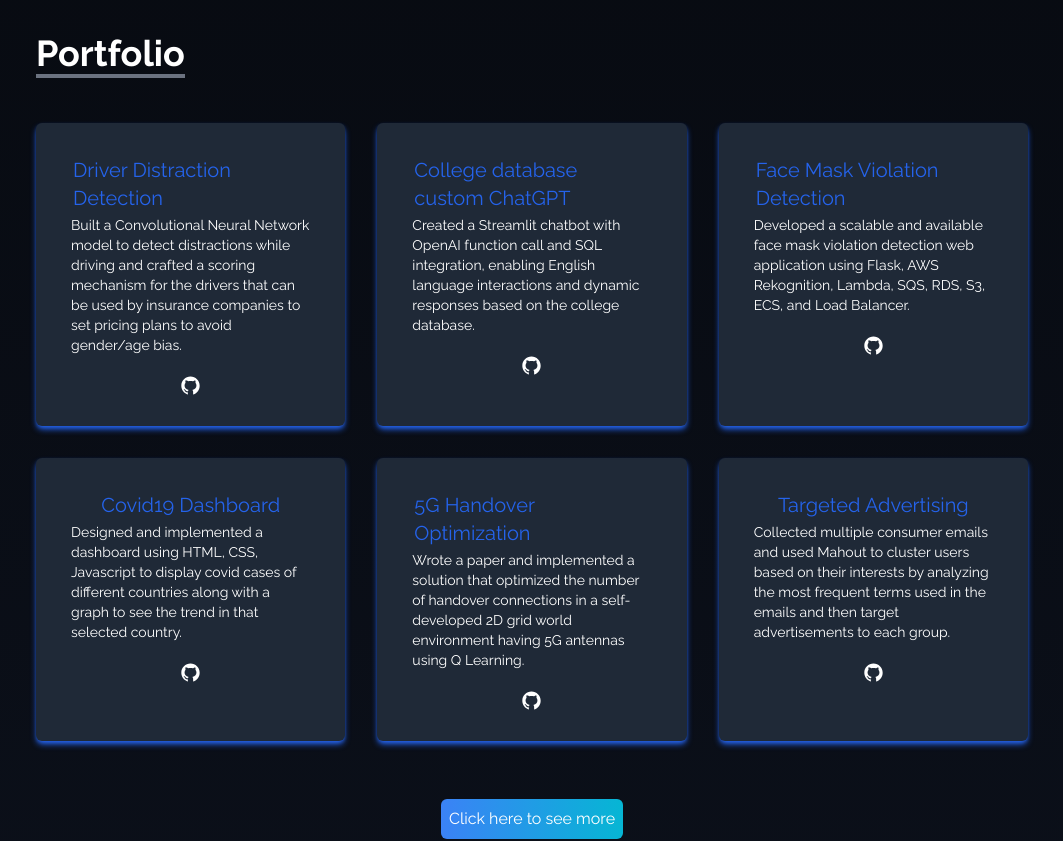
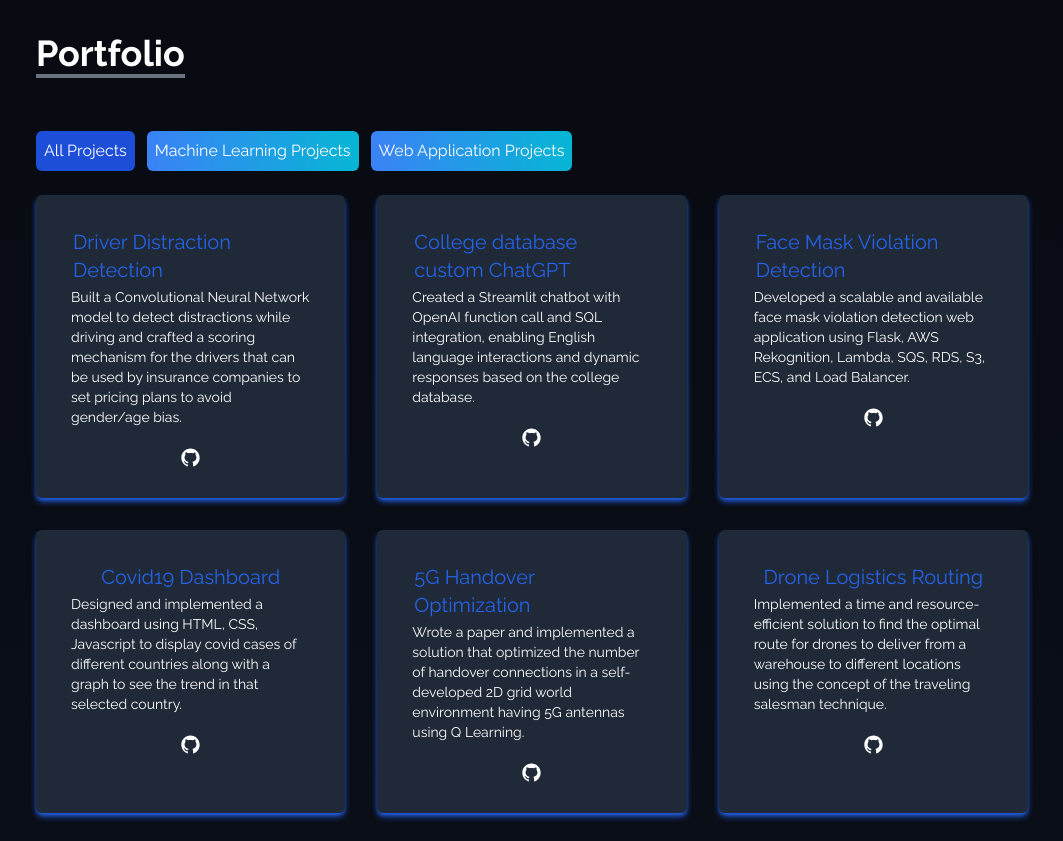
Before and after one commit to gowtham-chandrasekaran/portfolio-website, a React (Create React App) app: page / in a window 1280 px wide. Shown: the part 2240-3081 px from the top of the page, without its empty margins (108-1171 px from the left). Built offline with nearby package versions, Linux system fonts and the light colour scheme.

Commit message:
portfolio-animation

```diff
--- a/src/components/Portfolio.jsx
+++ b/src/components/Portfolio.jsx
@@ -1,11 +1,5 @@
-import React from "react";
-// import first from "../assets/portfolio/1.png";
-// import second from "../assets/portfolio/2.png";
-// import third from "../assets/portfolio/3.png";
-// // import fourth from "../assets/portfolio/4.png";
-// import fifth from "../assets/portfolio/5.png";
-// import sixth from "../assets/portfolio/6.png";
-// import seventh from "../assets/portfolio/7.png";
+import React, { useEffect, useState } from "react";
+
 import { AiOutlineGithub } from "react-icons/ai";
 import { motion } from "framer-motion";
 
@@ -19,50 +13,77 @@ const divAnimate = {
 };
 
 const Portfolio = () => {
+  const [filtered, setFiltered] = useState([]);
+  const [activeTechnology, setActiveTechnology] = useState("all");
+
   const portfolios = [
     {
       id: 1,
+      technology: "ml",
       title: "Driver Distraction Detection",
       text: "Built a Convolutional Neural Network model to detect distractions while driving and crafted a scoring mechanism for the drivers that can be used by insurance companies to set pricing plans to avoid gender/age bias.",
       link: "#",
     },
     {
       id: 2,
+      technology: "ml",
       title: "College database custom ChatGPT",
       text: "Created a Streamlit chatbot with OpenAI function call and SQL integration, enabling English language interactions and dynamic responses based on the college database.",
       link: "https://github.com/gowtham-chandrasekaran/College-Database-Custom-ChatGPT",
     },
     {
       id: 3,
+      technology: "ml",
       title: "Face Mask Violation Detection",
       text: "Developed a scalable and available face mask violation detection web application using Flask, AWS Rekognition, Lambda, SQS, RDS, S3, ECS, and Load Balancer.",
       link: "https://github.com/gowtham-chandrasekaran/Face-Mask-Violation-Detection-using-AWS-services",
     },
     {
       id: 4,
+      technology: "web",
       title: "Covid19 Dashboard",
       text: "Designed and implemented a dashboard using HTML, CSS, Javascript to display covid cases of different countries along with a graph to see the trend in that selected country.",
       link: "https://github.com/gowthambalboa/COVID19-Dashboard",
     },
     {
       id: 5,
+      technology: "ml",
       title: "5G Handover Optimization",
       text: "Wrote a paper and implemented a solution that optimized the number of handover connections in a self-developed 2D grid world environment having 5G antennas using Q Learning.",
       link: "https://github.com/gowthambalboa/Handover-Optimisation-in-5G-using-Reinforcement-Learning",
     },
-    // {
-    //   id: 6,
-    //   title: "Drone Logistics Routing",
-    //   text: "Implemented a time and resource-efficient solution to find the optimal route for drones to deliver from a warehouse to different locations using the concept of the traveling salesman technique.",
-    //   link: "https://github.com/gowthambalboa/Optimal-Logistics-Routing-for-Drones",
-    // },
     {
       id: 6,
+      technology: "web",
+      title: "Drone Logistics Routing",
+      text: "Implemented a time and resource-efficient solution to find the optimal route for drones to deliver from a warehouse to different locations using the concept of the traveling salesman technique.",
+      link: "https://github.com/gowthambalboa/Optimal-Logistics-Routing-for-Drones",
+    },
+    {
+      id: 7,
+      technology: "ml",
       title: "Targeted Advertising",
       text: "Collected multiple consumer emails and used Mahout to cluster users based on their interests by analyzing the most frequent terms used in the emails and then target advertisements to each group.",
       link: "https://github.com/gowthambalboa/Targeted-Advertising",
     },
   ];
+
+  // useEffect(() => {
+  //   setFiltered(portfolios);
+  // }, []);
+
+  useEffect(() => {
+    if (activeTechnology === "all") {
+      setFiltered(portfolios);
+      return;
+    }
+    const filtered = portfolios.filter((item) =>
+      item.technology.includes(activeTechnology)
+    );
+    setFiltered(filtered);
+    // eslint-disable-next-line
+  }, [activeTechnology]);
+
   return (
     <div name="portfolio" className=" py-[80px] w-full text-white">
       <div className="max-w-screen-lg p-4 mx-auto flex flex-col justify-center w-full h-full">
@@ -71,18 +92,52 @@ const Portfolio = () => {
             Portfolio
           </p>
         </div>
-
+        <div className="flex flex-wrap mb-4">
+          <button
+            onClick={() => setActiveTechnology("all")}
+            className={`text-white w-fit px-2 py-2 my-2 mr-3 flex items-center rounded-md ${
+              activeTechnology === "all"
+                ? "bg-blue-700"
+                : "bg-gradient-to-r from-blue-500 to-cyan-500"
+            } hover:from-pink-500 hover:to-yellow-500 cursor-pointer`}
+          >
+            All Projects
+          </button>
+          <button
+            onClick={() => setActiveTechnology("ml")}
+            className={`text-white w-fit px-2 py-2 my-2 mr-3 flex items-center rounded-md ${
+              activeTechnology === "ml"
+                ? "bg-blue-700"
+                : "bg-gradient-to-r from-blue-500 to-cyan-500"
+            } hover:from-pink-500 hover:to-yellow-500 cursor-pointer`}
+          >
+            Machine Learning Projects
+          </button>
+          <button
+            onClick={() => setActiveTechnology("web")}
+            className={`text-white w-fit px-2 py-2 my-2 mr-3 flex items-center rounded-md ${
+              activeTechnology === "web"
+                ? "bg-blue-700"
+                : "bg-gradient-to-r from-blue-500 to-cyan-500"
+            } hover:from-pink-500 hover:to-yellow-500 cursor-pointer`}
+          >
+            Web Application Projects
+          </button>
+        </div>
         <motion.div
           className="w-full grid grid-cols-1 sm:grid-cols-3 gap-8 px-2 sm:px-0"
-          initial={"offscreen"}
+          layout
+          // initial={"offscreen"}
           whileInView={"onscreen"}
           viewport={{ once: true, amount: 0.2 }}
           transition={{ staggerChildren: 0.2 }}
         >
-          {portfolios.map(({ id, title, text, link }) => (
+          {filtered.map(({ id, title, text, link }) => (
             <motion.div
               key={id}
               className="py-[20px] md:py-[30px] px-[65px] sm:px-[35px] text-center rounded-md shadow-md shadow-blue-600 bg-gray-800"
+              layout
+              // transition={{ duration: 0.3 }}
               variants={divAnimate}
             >
               <motion.div
@@ -117,7 +172,7 @@ const Portfolio = () => {
               href="https://github.com/gowtham-chandrasekaran?tab=repositories"
               target="_blank"
               rel="noreferrer"
-              className="group text-white w-fit px-2 py-2 my-2 flex items-center rounded-md bg-gradient-to-r from-blue-500 to-cyan-500 hover:from-pink-500 hover:to-yellow-500 cursor-pointer"
+              className="text-white w-fit px-2 py-2 my-2 flex items-center rounded-md bg-gradient-to-r from-blue-500 to-cyan-500 hover:from-pink-500 hover:to-yellow-500 cursor-pointer"
             >
               Click here to see more
             </a>
```
